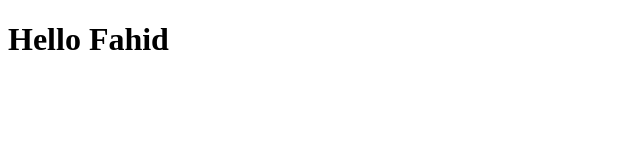
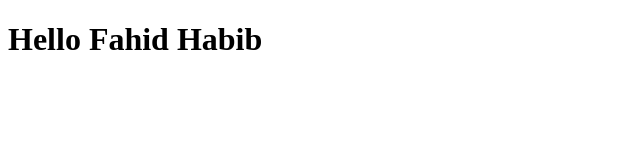
Before and after one commit to FahidHabib/assingment1, a plain HTML site: page index.html in a window 1280 px wide. Shown: the whole page, without its empty margins (0-640 px from the left). Drawn offline with Linux system fonts and the light colour scheme.

Commit message:
update index.html

```diff
--- a/index.html
+++ b/index.html
@@ -6,6 +6,6 @@
     <title>Document</title>
 </head>
 <body>
-    <h1>Hello Fahid</h1>
+    <h1>Hello Fahid Habib</h1>
 </body>
 </html>
```
